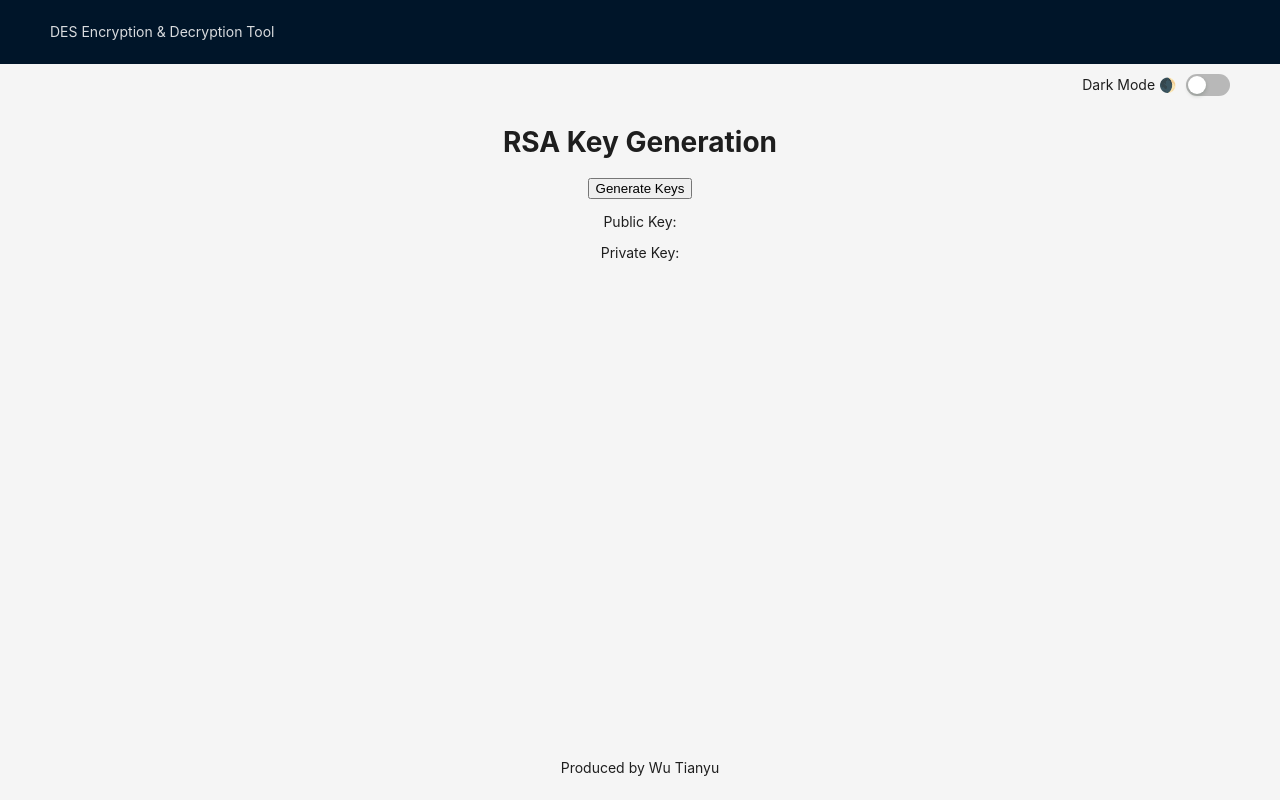
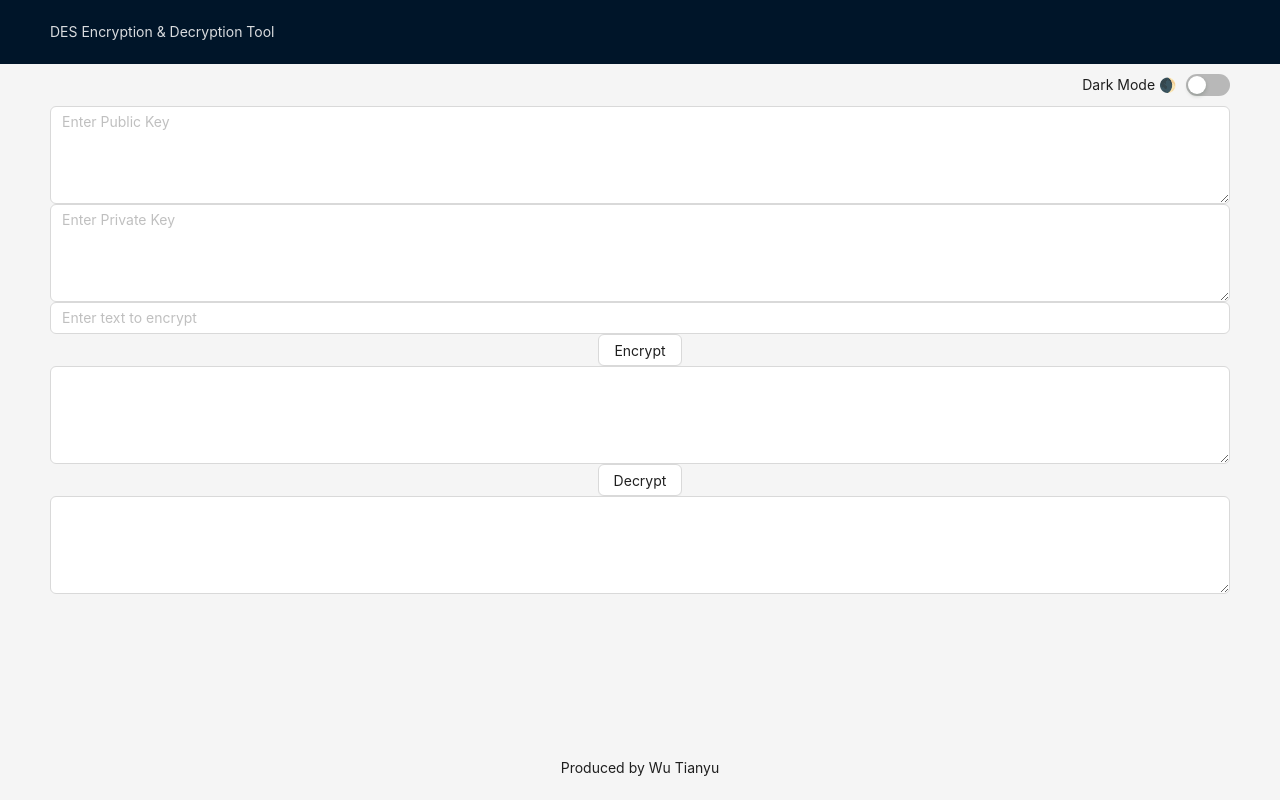
Before and after one commit to apexnewbie/des-encryption, a React (Create React App) app: page / in a window 1280 px wide. Built offline with nearby package versions, Linux system fonts and the light colour scheme.

Commit message:
feat: part rsa finish

```diff
--- a/package.json
+++ b/package.json
@@ -7,6 +7,8 @@
     "@testing-library/react": "^13.4.0",
     "@testing-library/user-event": "^13.5.0",
     "antd": "^5.9.4",
+    "big-integer": "^1.6.51",
+    "node-forge": "^1.3.1",
     "react": "^18.2.0",
     "react-dom": "^18.2.0",
     "react-scripts": "5.0.1",
--- a/src/components/RSA.js
+++ b/src/components/RSA.js
@@ -1,24 +1,80 @@
 // RSA.js
 import React, { useState } from 'react';
-import { generateKeys } from '../rsautils/keyGen';
+import { pki } from "node-forge";
+import { Input, Button } from 'antd';
+
+const bigInt = require('big-integer');
 
 function RSA() {
-    const [keys, setKeys] = useState({ publicKey: '', privateKey: '' });
+    const [publicKey, setPublicKey] = useState('');
+    const [privateKey, setPrivateKey] = useState('');
+    const [inputText, setInputText] = useState('');
+    const [encryptedText, setEncryptedText] = useState('');
+    const [decryptedText, setDecryptedText] = useState('');
 
-    const handleGenerateKeys = () => {
-        const generatedKeys = generateKeys();
-        setKeys({
-            publicKey: `(${generatedKeys.publicKey.n}, ${generatedKeys.publicKey.e})`,
-            privateKey: `(${generatedKeys.privateKey.n}, ${generatedKeys.privateKey.d})`
-        });
+    function getPemParameters(pem) {
+        let key;
+        const params = {};
+
+        if (pem.includes('PUBLIC KEY')) {
+            key = pki.publicKeyFromPem(pem);
+            params.n = key.n.toString(16);
+            params.e = key.e.toString(16);
+        } else if (pem.includes('PRIVATE KEY')) {
+            key = pki.privateKeyFromPem(pem);
+            params.n = key.n.toString(16);
+            params.e = key.e.toString(16);
+            params.d = key.d.toString(16);
+        }
+
+        return params;
+    }
+
+
+
+
+    function rsaEncrypt(text, e, n) {
+        const encoder = new TextEncoder();
+        const encodedMessage = encoder.encode(text);
+        const hexMessage = Array.from(encodedMessage).map(byte => byte.toString(16).padStart(2, '0')).join('');
+        const m = bigInt(hexMessage, 16);
+        const ciphertext = m.modPow(bigInt(e, 16), bigInt(n, 16));
+        return ciphertext.toString(16);
+    }
+
+    function rsaDecrypt(ciphertext, d, n) {
+        const m = bigInt(ciphertext, 16);
+        const plaintext = m.modPow(bigInt(d, 16), bigInt(n, 16));
+        const hexPlaintext = plaintext.toString(16).padStart(2, '0');
+        const bytes = new Uint8Array(hexPlaintext.match(/.{1,2}/g).map(byte => parseInt(byte, 16)));
+        const decoder = new TextDecoder();
+        return decoder.decode(bytes);
+    }
+
+
+
+
+    const handleEncrypt = () => {
+        const { n, e } = getPemParameters(publicKey);
+        const encrypted = rsaEncrypt(inputText, e, n);
+        setEncryptedText(encrypted);
+    };
+
+    const handleDecrypt = () => {
+        const { n, d } = getPemParameters(privateKey);
+        const decrypted = rsaDecrypt(encryptedText, d, n);
+        setDecryptedText(decrypted);
     };
 
     return (
         <div>
-            <h1>RSA Key Generation</h1>
-            <button onClick={handleGenerateKeys}>Generate Keys</button>
-            <p>Public Key: {keys.publicKey}</p>
-            <p>Private Key: {keys.privateKey}</p>
+            <Input.TextArea rows={4} value={publicKey} onChange={(e) => setPublicKey(e.target.value)} placeholder="Enter Public Key" />
+            <Input.TextArea rows={4} value={privateKey} onChange={(e) => setPrivateKey(e.target.value)} placeholder="Enter Private Key" />
+            <Input value={inputText} onChange={(e) => setInputText(e.target.value)} placeholder="Enter text to encrypt" />
+            <Button onClick={handleEncrypt}>Encrypt</Button>
+            <Input.TextArea rows={4} value={encryptedText} readOnly />
+            <Button onClick={handleDecrypt}>Decrypt</Button>
+            <Input.TextArea rows={4} value={decryptedText} readOnly />
         </div>
     );
 }
--- a/src/rsautils/keyGen.js
+++ /dev/null
@@ -1,58 +0,0 @@
-// rsautils/keyGen.js
-import { gcd } from 'math';
-const { generatePrime } = require('crypto');
-
-const generatePrimeNum = (bits) => {
-    // TODO: Implement prime number generation
-    // Consider using an existing library
-    return generatePrime(bits);
-};
-
-const calculateN = (p, q) => p * q;
-
-const calculateEulerTotient = (p, q) => (p - 1) * (q - 1);
-
-const selectE = (totient) => {
-    // TODO: Implement selection of e that is co-prime to totient
-    // This might involve checking gcd(e, totient) === 1
-    for (let i = 2; i < totient; i++) {
-        if (gcd(i, totient) === 1) {
-            return i;
-        }
-    }
-    throw new Error('Failed to select e');
-};
-
-const calculateD = (e, totient) => {
-    // TODO: Implement calculation of d
-    // This involves finding an integer d such that (d * e) % totient === 1
-    for (let i = 1; i < totient; i++) {
-        if ((i * e) % totient === 1) {
-            return i;
-        }
-    }
-    throw new Error('Failed to calculate d');
-};
-
-const generateKeys = () => {
-    const p = generatePrimeNum(1024);
-    const q = generatePrimeNum(1024);
-    const n = calculateN(p, q);
-    const totient = calculateEulerTotient(p, q);
-    const e = selectE(totient);
-    const d = calculateD(e, totient);
-
-    return {
-        publicKey: { n, e },
-        privateKey: { n, d }
-    };
-};
-
-export {
-    generatePrimeNum,
-    calculateN,
-    calculateEulerTotient,
-    selectE,
-    calculateD,
-    generateKeys
-};
```
